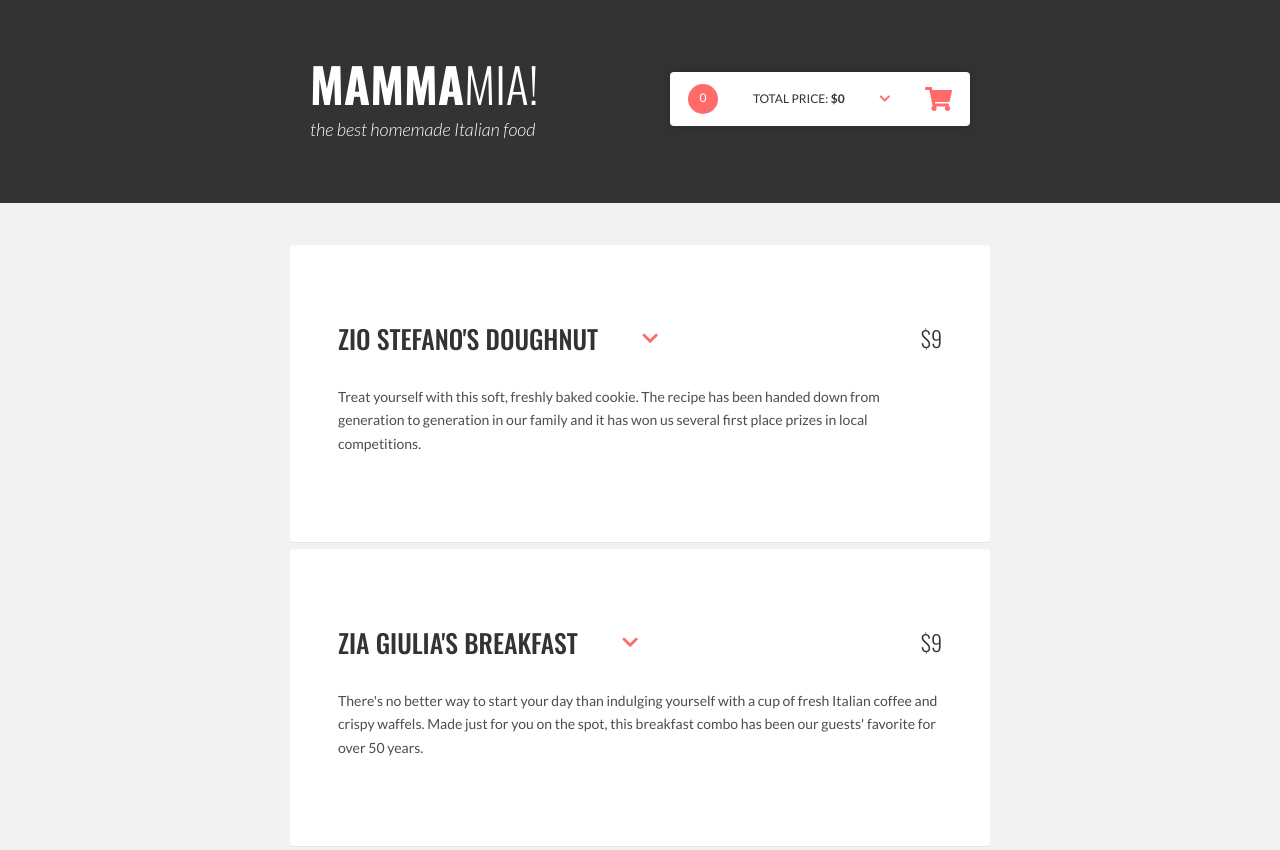
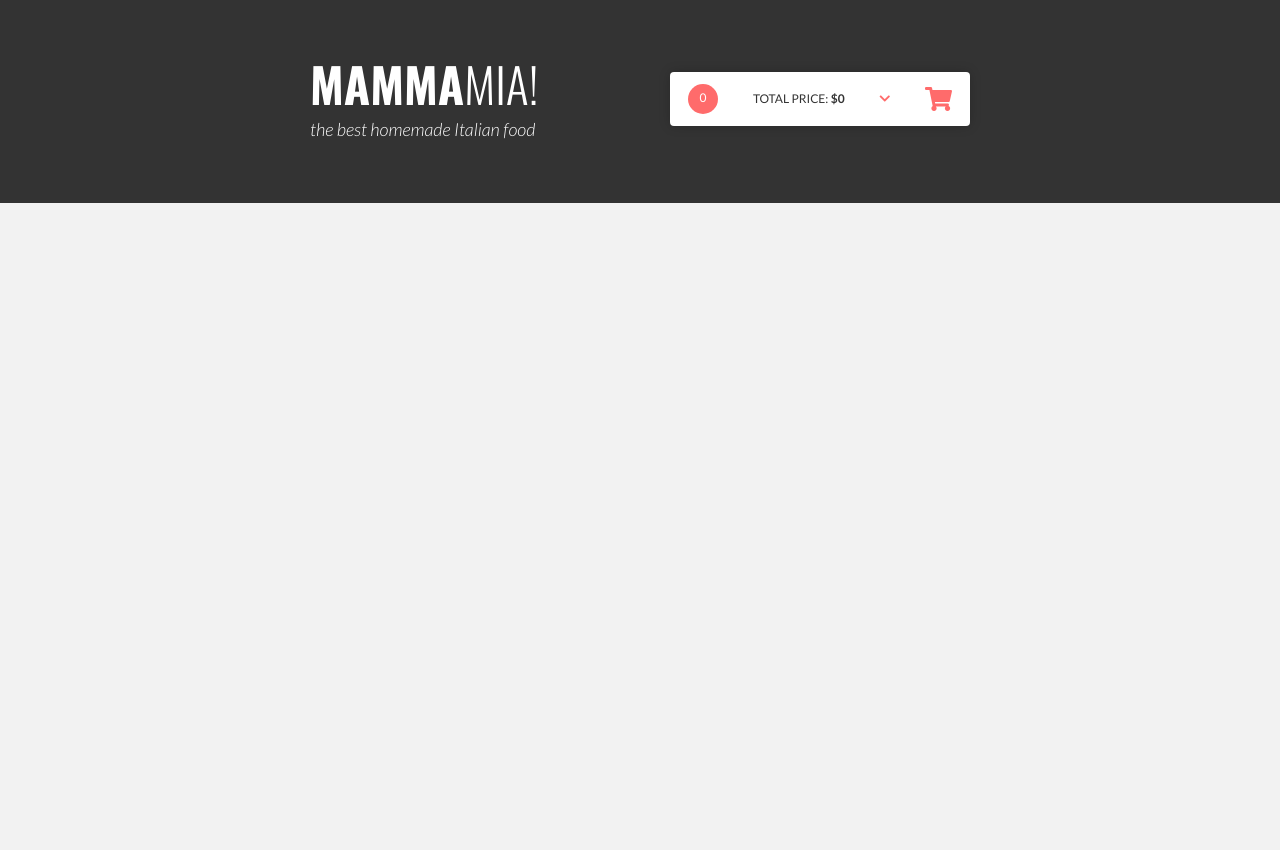
Before and after one commit to monikab88/project-pizzeria, a website: page dist/index.html in a window 1280 px wide. Shown: the top 850 px of the page. After the commit the page ends 800 px from the top, so only its background shows below. Drawn offline with nearby package versions, Linux system fonts and the light colour scheme.

Commit message:
cart index3

```diff
--- a/dist/index.html
+++ b/dist/index.html
@@ -55,9 +55,7 @@
     </div>
   </header>
 
-    <div id="product-list" class="product-list container"></div>
-
-    <script id="template-cart-product" type="text/x-handlebars-template">
+  <script id="template-cart-product" type="text/x-handlebars-template">
       <li>
         <div class="widget-amount"> <!-- widget-amount -->
           <a class="btn-quantity btn-quantity--lt" href="#less"><i class="fas fa-minus"></i></a>
```
